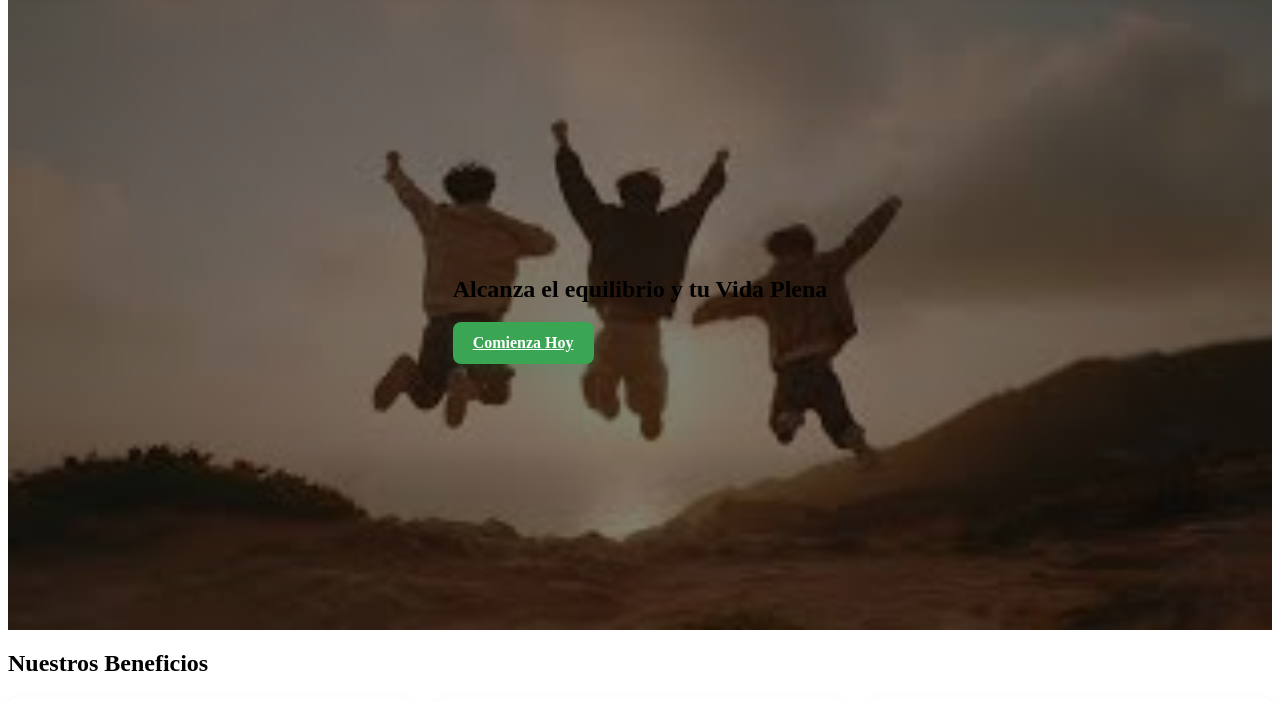
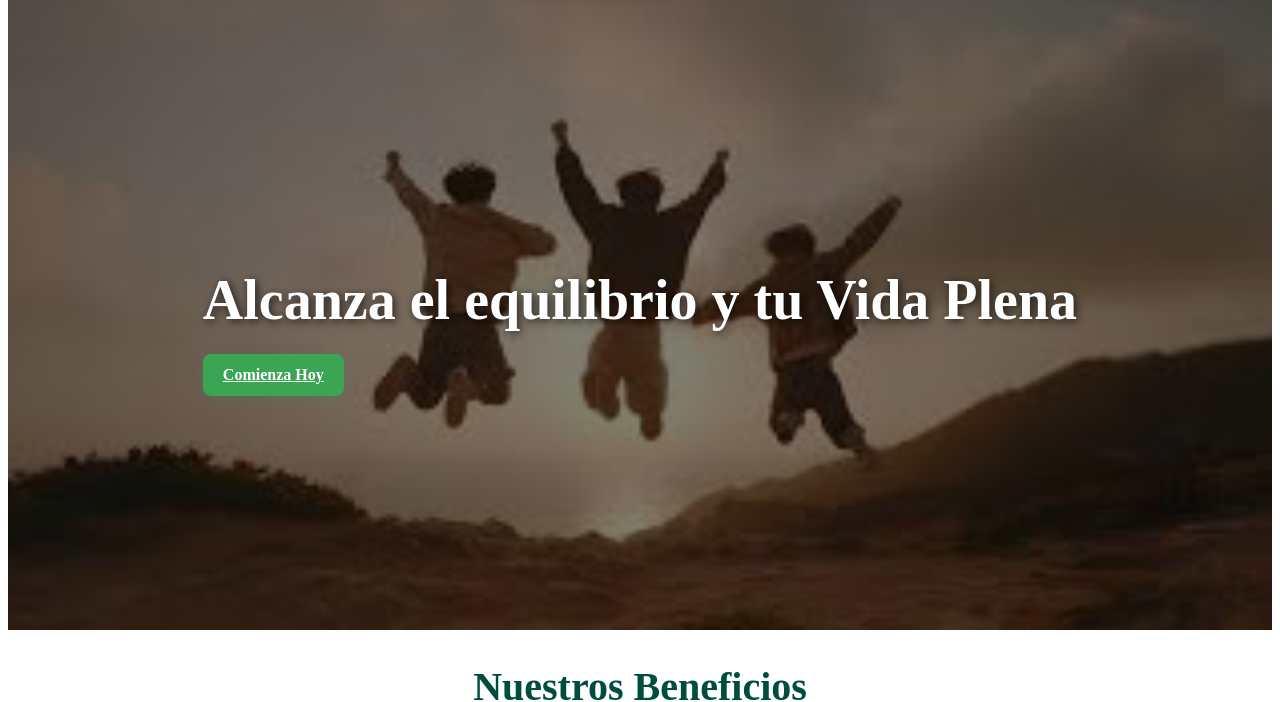
Before and after one commit to sebitaelmejor03-cmyk/landing-vidaplena, a plain HTML site: page index.html in a window 1280 px wide. Shown: the part 267-969 px from the top of the page. Drawn offline with Linux system fonts and the light colour scheme.

Commit message:
Cambio al titulo principal como a los secundarios diseño como color

```diff
--- a/style.css
+++ b/style.css
@@ -212,3 +212,32 @@
   font-size: 0.9rem;
   color: #94a3b8;
 }
+
+/* Estilos globales para h2 dentro de <section> */
+section h2 {
+  text-align: center;
+  font-size: 2.5rem;
+  color: #004d40; /* verde oscuro elegante */
+  margin-bottom: 3rem;
+}
+
+section h2::after {
+  content: '';
+  display: block;
+  width: 60px;
+  height: 4px;
+  background-color: #4CAF50;
+  margin: 15px auto 0;
+  border-radius: 2px;
+}
+
+/* Contenido del hero: título principal */
+.contenido-hero h1 {
+  font-size: 3.5rem;
+  font-weight: 800;
+  color: #ffffff;
+  text-align: center;
+  text-shadow: 2px 2px 8px rgba(0, 0, 0, 0.7);
+  margin-bottom: 1.5rem;
+  line-height: 1.05;
+}
```
